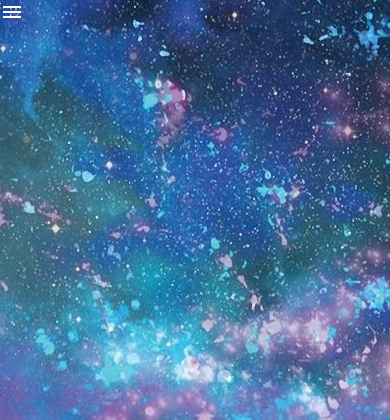
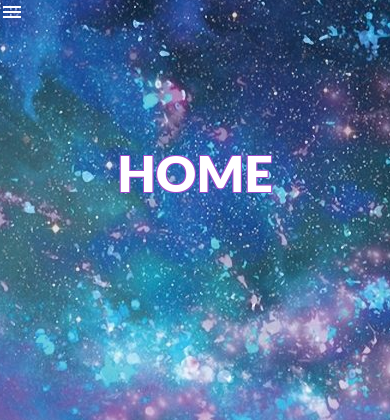
Before and after one commit to khinshankhan/kkhan01.github.io, a Flask app: page /home/ in a window 390 px wide. Shown: the top 420 px of the page. Run offline with Flask 2, Linux system fonts and the light colour scheme; some libraries are stand-ins or nearby versions.

Commit message:
added page name to mobile parallax and sort of hard coded spacing for now

```diff
--- a/_flask/templates/includes/navbar.html
+++ b/_flask/templates/includes/navbar.html
@@ -111,6 +111,16 @@
 
       <a href="#" data-target="nav-mobile" class="sidenav-trigger" style="color:#FFF !important;"><i class="material-icons">menu</i></a>
 
+      <div class="center">
+	<br><br><br><br>
+	<div class="col s12 white-text purpleoutline mylink">
+	  <h2 class="center teal-text white-text lighten-2 upper thick">
+	    {{this}}
+	  </h2>
+	  <br>
+	</div>
+      </div>
+
       <div class="parallax">
 	<img class="left" src="/static/img/works/tenor.jpg">
       </div>
```
